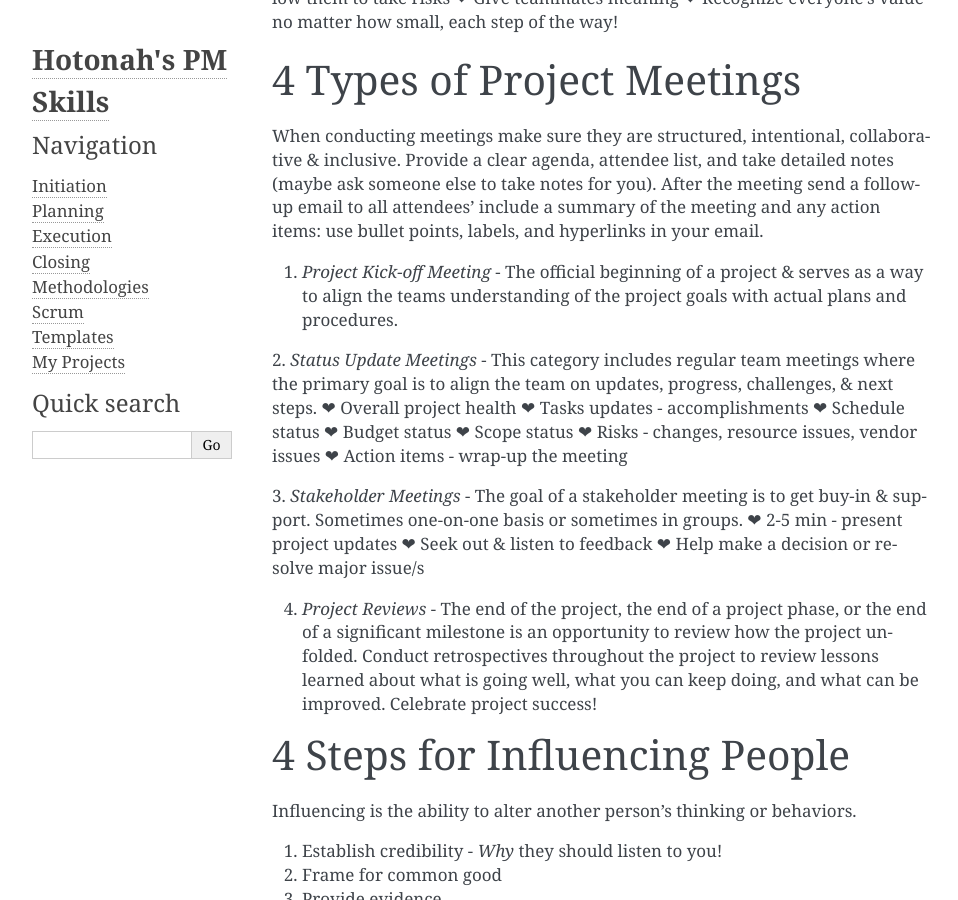
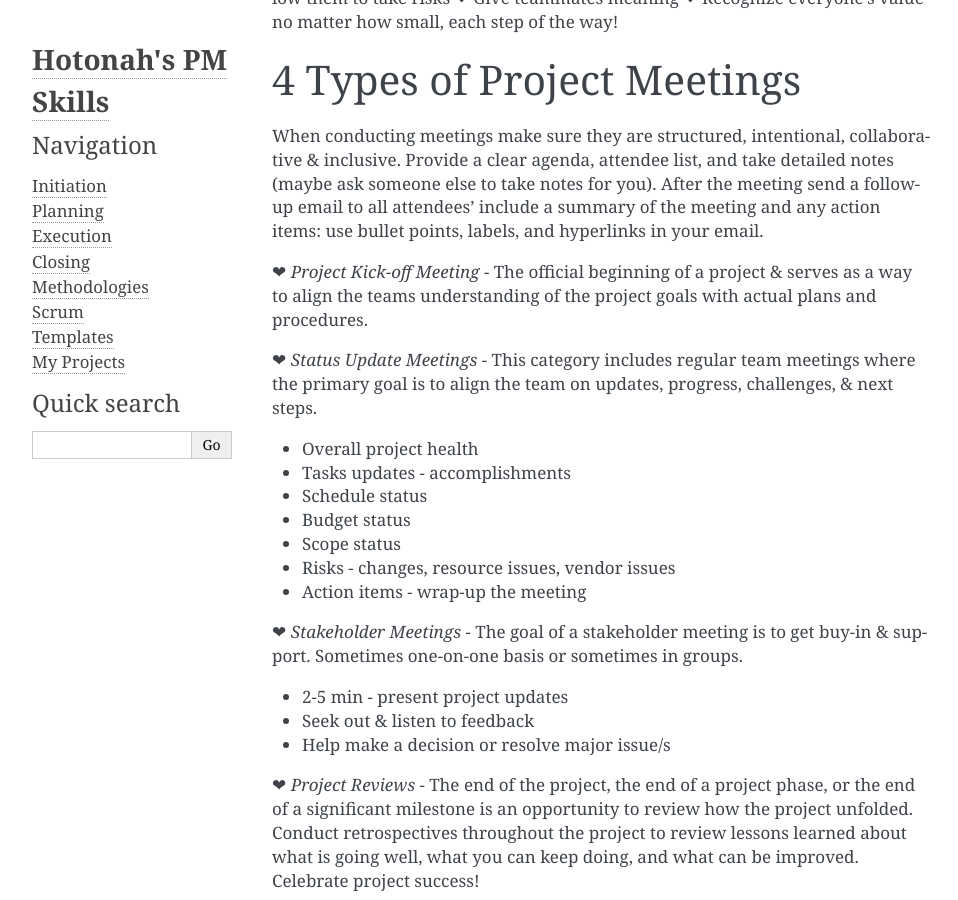
Before and after one commit to Hotonah/hotonah.github.io, a Sphinx documentation site: the page built from source/index.txt, in a window 1280 px wide and 900 px high, scrolled down 4391 px. Shown: the whole window, without its empty margins (148-1106 px from the left). Built offline with Sphinx 7.4.7, drawn with Linux system fonts in a browser that asks for light colours.

Commit message:
Update index.txt

```diff
--- a/source/index.txt
+++ b/source/index.txt
@@ -81,18 +81,13 @@
 =================================
 1. Create, implement, & improve: standardize, measurable, repeatable & scalable workflows/processes for your team. (i.e. You might set up a process for how & when a teammate should let you know they've completed a task)
 
-
 2. Regular team meetings & status emails. Regularly connect with individual teammates - understand their unique communication styles. Ask people on your team how they prefer to communicate. (i.e. create small talk with those who enjoy it or get straight to the point with colleagues who prefer not to chat.
-
 
 3. Conduct weekly status meetings, daily standups, schedule time for open, thoughtful & inclusive discussions. You might model this by asking for help solving a problem that is impacting the team. Encourage contributions from all team members regardless of their roles or rank.
 
-
 4. Create motivation by being present, listening, & asking questions. Avoid making assumptions about what someone is thinking or feeling - remain quiet & curious to learn more. - Recognize a job well done!
 
-
 5. Work with your team to build consensus around priorities, explaining your rationale can help you get buy-in & increase their commitment to work. Help the team understand `why` those tasks are a priority to you.
-
 
 6. Celebrate big & small wins - boosts teams' engagement. (Small gift, team lunch, email)
 
@@ -120,34 +115,33 @@
 ==============================
 When conducting meetings make sure they are structured, intentional, collaborative & inclusive. Provide a clear agenda, attendee list, and take detailed notes (maybe ask someone else to take notes for you). After the meeting send a follow-up email to all attendees' include a summary of the meeting and any action items: use bullet points, labels, and hyperlinks in your email.
 
-1. `Project Kick-off Meeting` - The official beginning of a project & serves as a way to align the teams understanding of the project goals with actual plans and procedures.
+❤ `Project Kick-off Meeting` - The official beginning of a project & serves as a way to align the teams understanding of the project goals with actual plans and procedures.
 
-2. `Status Update Meetings` - This category includes regular team meetings where the primary goal is to align the team on updates, progress, challenges, & next steps.
-❤ Overall project health
-❤ Tasks updates - accomplishments
-❤ Schedule status
-❤ Budget status
-❤ Scope status
-❤ Risks - changes, resource issues, vendor issues
-❤ Action items - wrap-up the meeting
+❤ `Status Update Meetings` - This category includes regular team meetings where the primary goal is to align the team on updates, progress, challenges, & next steps.
 
-3. `Stakeholder Meetings` - The goal of a stakeholder meeting is to get buy-in & support. Sometimes one-on-one basis or sometimes in groups.
-❤ 2-5 min - present project updates
-❤ Seek out & listen to feedback
-❤ Help make a decision or resolve major issue/s
+* Overall project health
+* Tasks updates - accomplishments
+* Schedule status
+* Budget status
+* Scope status
+* Risks - changes, resource issues, vendor issues
+* Action items - wrap-up the meeting
 
-4. `Project Reviews` - The end of the project, the end of a project phase, or the end of a significant milestone is an opportunity to review how the project unfolded. Conduct retrospectives throughout the project to review lessons learned about what is going well, what you can keep doing, and what can be improved. Celebrate project success!
+❤ `Stakeholder Meetings` - The goal of a stakeholder meeting is to get buy-in & support. Sometimes one-on-one basis or sometimes in groups.
+
+* 2-5 min - present project updates
+* Seek out & listen to feedback
+* Help make a decision or resolve major issue/s
+
+❤ `Project Reviews` - The end of the project, the end of a project phase, or the end of a significant milestone is an opportunity to review how the project unfolded. Conduct retrospectives throughout the project to review lessons learned about what is going well, what you can keep doing, and what can be improved. Celebrate project success!
 
 4 Steps for Influencing People
 ===============================
 Influencing is the ability to alter another person's thinking or behaviors.
 
 1. Establish credibility - `Why` they should listen to you!
-
 2. Frame for common good
-
 3. Provide evidence
-
 4. Connect emotionally - Help others achieve their own goals
 
 Handling Ambiguity
```
